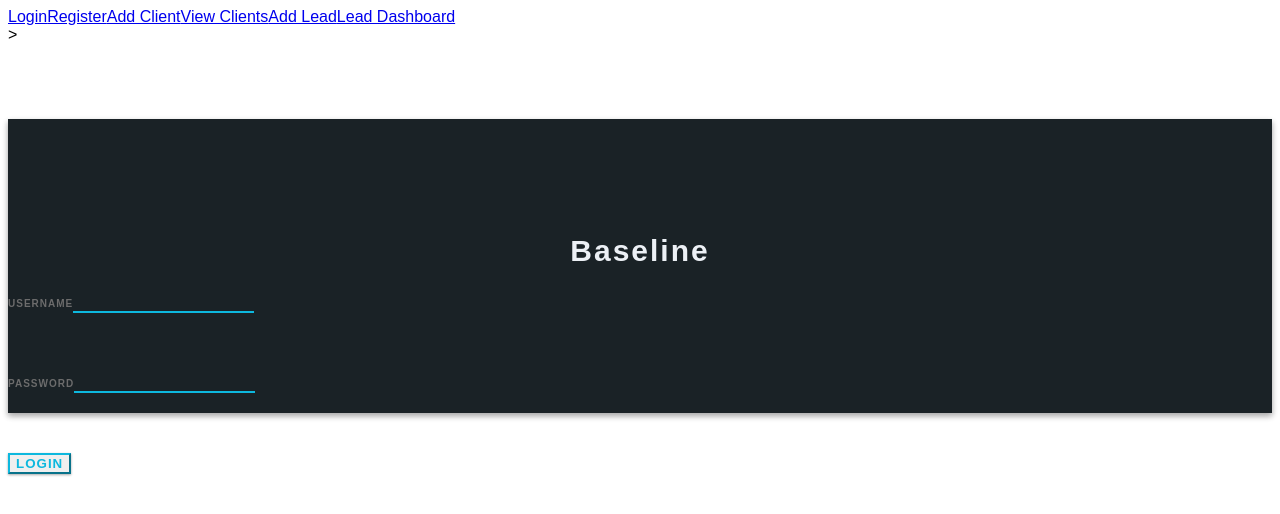
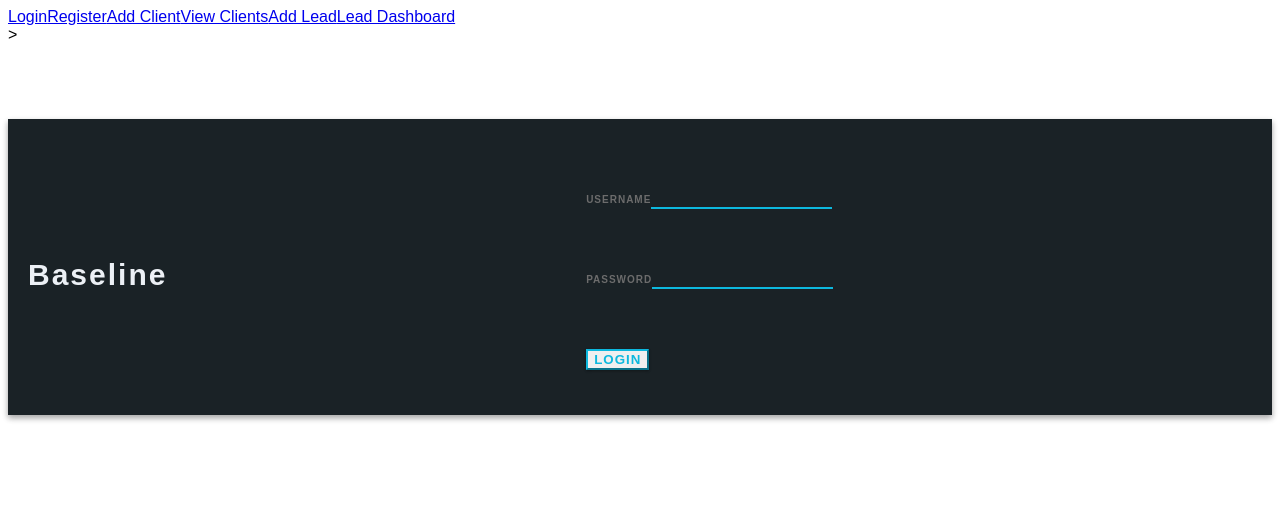
Before and after one commit to morrowchristian/baseline, an Angular app: page /login in a window 1280 px wide. Shown: the top 514 px of the page. Built offline with nearby package versions, Linux system fonts and the light colour scheme.

Commit message:
modified:   src/app/login/login.component.css

```diff
--- a/src/app/login/login.component.css
+++ b/src/app/login/login.component.css
@@ -5,11 +5,15 @@ body {
 }
 
 .login-box {
+  display: flex; /* Enable flexbox */
+  justify-content: center; /* Center horizontally */
+  align-items: center; /* Center vertically */
   margin-top: 75px;
   height: auto;
   background: #1A2226;
   text-align: center;
   box-shadow: 0 3px 6px rgba(0, 0, 0, 0.16), 0 3px 6px rgba(0, 0, 0, 0.23);
+  padding: 20px; /* Add some padding if needed */
 }
 
 .login-key {
@@ -34,8 +38,12 @@ body {
 }
 
 .login-form {
+  display: flex;
+  flex-direction: column;
+  align-items: center;
   margin-top: 25px;
   text-align: left;
+  width: 100%;
 }
 
 input[type=text] {
```
